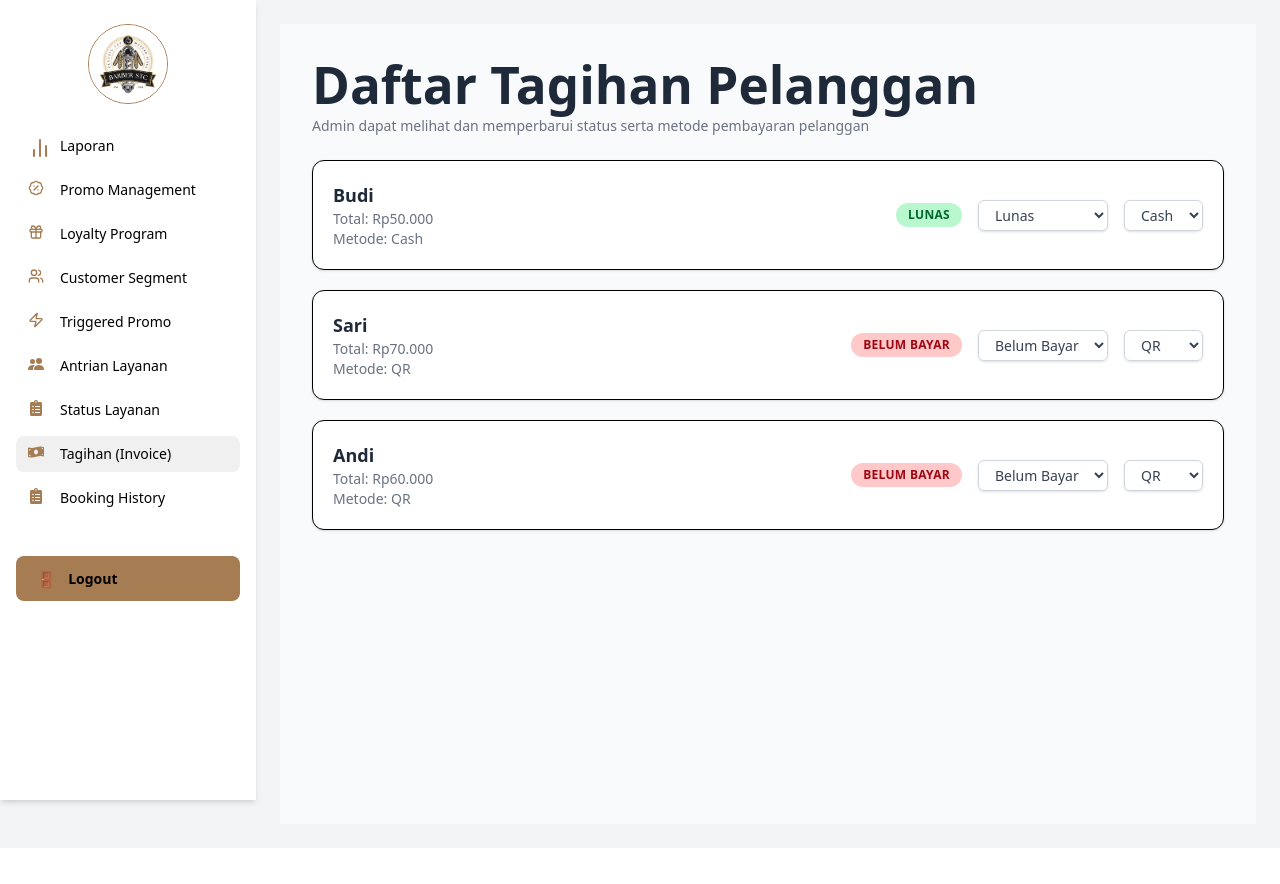
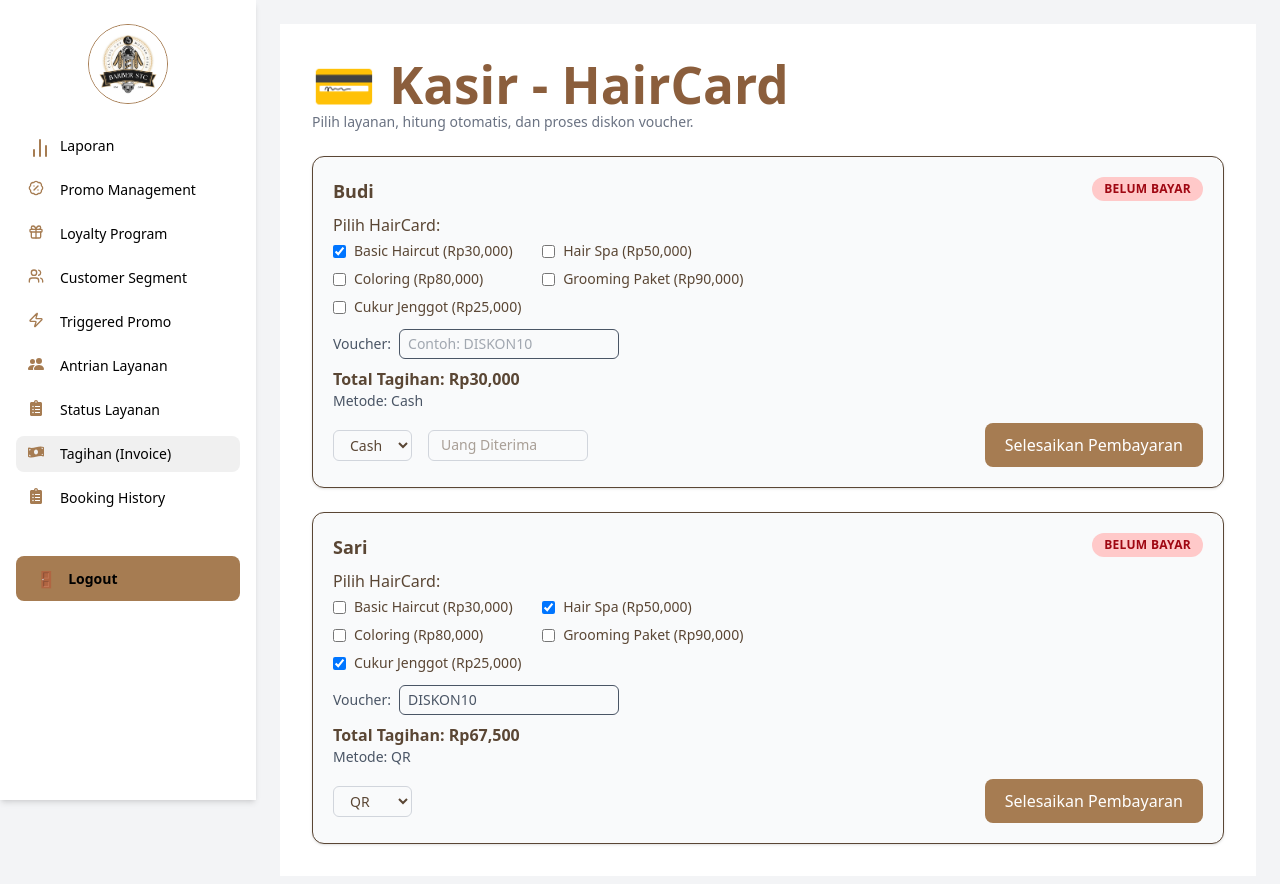
Before and after one commit to salwaistiqfarah/crm-kelompok9-23SIA, a React (Vite) app: page /admin/invoicepage in a window 1280 px wide. Shown: the top 884 px of the page. Before the commit the page ends 848 px from the top, so only its background shows below. Built offline with nearby package versions, Linux system fonts and the light colour scheme; sample sign-in values are in the browser's storage.

Commit message:
Perbaikan by hanifa

```diff
--- a/src/Pages/SA/InvoicePage.jsx
+++ b/src/Pages/SA/InvoicePage.jsx
@@ -1,70 +1,209 @@
 import React, { useState } from 'react';
+
+const hairCardPrices = {
+  'Basic Haircut': 30000,
+  'Hair Spa': 50000,
+  'Coloring': 80000,
+  'Grooming Paket': 90000,
+  'Cukur Jenggot': 25000,
+};
 
 const NotificationPage = () => {
   const [invoices, setInvoices] = useState([
-    { id: 1, name: 'Budi', total: 'Rp50.000', status: 'Lunas', method: 'Cash' },
-    { id: 2, name: 'Sari', total: 'Rp70.000', status: 'Belum Bayar', method: 'QR' },
-    { id: 3, name: 'Andi', total: 'Rp60.000', status: 'Belum Bayar', method: 'QR' }
+    {
+      id: 1,
+      name: 'Budi',
+      selectedCards: ['Basic Haircut'],
+      voucher: '',
+      status: 'Belum Bayar',
+      method: 'Cash',
+      paidAmount: '',
+      change: 0,
+    },
+    {
+      id: 2,
+      name: 'Sari',
+      selectedCards: ['Hair Spa', 'Cukur Jenggot'],
+      voucher: 'DISKON10',
+      status: 'Belum Bayar',
+      method: 'QR',
+      paidAmount: '',
+      change: 0,
+    },
   ]);
 
-  const handleStatusChange = (id, newStatus) => {
-    const updated = invoices.map(item =>
-      item.id === id ? { ...item, status: newStatus } : item
+  const calculateTotal = (selectedCards, voucher = '') => {
+    const subtotal = selectedCards.reduce((sum, card) => sum + (hairCardPrices[card] || 0), 0);
+    if (voucher === 'DISKON10') {
+      return Math.floor(subtotal * 0.9); // diskon 10%
+    }
+    return subtotal;
+  };
+
+  const handleCardChange = (id, newCards) => {
+    setInvoices(prev =>
+      prev.map(inv => {
+        if (inv.id === id) {
+          const total = calculateTotal(newCards, inv.voucher);
+          const change = inv.paidAmount - total;
+          return { ...inv, selectedCards: newCards, change: change >= 0 ? change : 0 };
+        }
+        return inv;
+      })
     );
-    setInvoices(updated);
+  };
+
+  const handleVoucherChange = (id, newVoucher) => {
+    setInvoices(prev =>
+      prev.map(inv => {
+        if (inv.id === id) {
+          const total = calculateTotal(inv.selectedCards, newVoucher);
+          const change = inv.paidAmount - total;
+          return { ...inv, voucher: newVoucher, change: change >= 0 ? change : 0 };
+        }
+        return inv;
+      })
+    );
   };
 
   const handleMethodChange = (id, newMethod) => {
-    const updated = invoices.map(item =>
-      item.id === id ? { ...item, method: newMethod } : item
+    setInvoices(prev =>
+      prev.map(inv =>
+        inv.id === id ? { ...inv, method: newMethod, paidAmount: '', change: 0 } : inv
+      )
     );
-    setInvoices(updated);
+  };
+
+  const handlePaidAmountChange = (id, value) => {
+    setInvoices(prev =>
+      prev.map(inv => {
+        if (inv.id === id) {
+          const total = calculateTotal(inv.selectedCards, inv.voucher);
+          const change = value - total;
+          return { ...inv, paidAmount: value, change: change >= 0 ? change : 0 };
+        }
+        return inv;
+      })
+    );
+  };
+
+  const handleCompletePayment = (id) => {
+    setInvoices(prev =>
+      prev.map(inv => (inv.id === id ? { ...inv, status: 'Lunas' } : inv))
+    );
+  };
+
+  const handleToggleCard = (id, card) => {
+    setInvoices(prev =>
+      prev.map(inv => {
+        if (inv.id === id) {
+          let updatedCards = inv.selectedCards.includes(card)
+            ? inv.selectedCards.filter(c => c !== card)
+            : [...inv.selectedCards, card];
+          const total = calculateTotal(updatedCards, inv.voucher);
+          const change = inv.paidAmount - total;
+          return { ...inv, selectedCards: updatedCards, change: change >= 0 ? change : 0 };
+        }
+        return inv;
+      })
+    );
   };
 
   return (
-    <main className="p-8 bg-gray-50 min-h-screen">
+    <main className="p-8 bg-white min-h-screen text-[#5A4634]">
       <header className="mb-6">
-        <h1 className="text-3xl font-bold text-gray-800">Daftar Tagihan Pelanggan</h1>
-        <p className="text-sm text-gray-500 mt-1">Admin dapat melihat dan memperbarui status serta metode pembayaran pelanggan</p>
+        <h1 className="text-3xl font-bold text-[#8B5E3C]">💳 Kasir - HairCard</h1>
+        <p className="text-sm text-gray-500">Pilih layanan, hitung otomatis, dan proses diskon voucher.</p>
       </header>
 
-      <section className="grid gap-5">
-        {invoices.map((inv) => (
-          <div
-            key={inv.id}
-            className="flex justify-between items-center bg-white p-5 rounded-xl shadow-sm border"
-          >
+      <section className="grid gap-6">
+        {invoices.map((inv) => {
+          const total = calculateTotal(inv.selectedCards, inv.voucher);
+          return (
+            <div key={inv.id} className="bg-gray-50 border rounded-xl p-5 shadow-sm space-y-3">
+              <div className="flex justify-between items-start">
                 <div>
-              <h3 className="text-lg font-semibold text-gray-800">{inv.name}</h3>
-              <p className="text-sm text-gray-500">Total: {inv.total}</p>
-              <p className="text-sm text-gray-500">Metode: {inv.method}</p>
+                  <h3 className="text-lg font-bold">{inv.name}</h3>
+
+                  <div className="mt-2">
+                    <label className="block font-medium mb-1">Pilih HairCard:</label>
+                    <div className="grid grid-cols-2 gap-2 text-sm">
+                      {Object.keys(hairCardPrices).map((card) => (
+                        <label key={card} className="flex items-center gap-2">
+                          <input
+                            type="checkbox"
+                            checked={inv.selectedCards.includes(card)}
+                            onChange={() => handleToggleCard(inv.id, card)}
+                          />
+                          {card} (Rp{hairCardPrices[card].toLocaleString()})
+                        </label>
+                      ))}
+                    </div>
                   </div>
 
-            <div className="flex items-center gap-4">
+                  <div className="mt-3 text-sm text-gray-600">
+                    <label className="mr-2">Voucher:</label>
+                    <input
+                      type="text"
+                      placeholder="Contoh: DISKON10"
+                      value={inv.voucher}
+                      onChange={(e) => handleVoucherChange(inv.id, e.target.value)}
+                      className="px-2 py-1 border rounded-md"
+                    />
+                  </div>
+
+                  <p className="mt-2 text-md font-semibold">
+                    Total Tagihan: Rp{total.toLocaleString()}
+                  </p>
+                  <p className="text-sm text-gray-600">Metode: {inv.method}</p>
+                </div>
+
                 <span className={`text-xs px-3 py-1 rounded-full font-semibold uppercase tracking-wide
-                ${inv.status === 'Lunas' ? 'bg-green-200 text-green-800' : 'bg-red-200 text-red-800'}`}
-              >
+                  ${inv.status === 'Lunas' ? 'bg-green-200 text-green-800' : 'bg-red-200 text-red-800'}`}>
                   {inv.status}
                 </span>
-              <select
-                value={inv.status}
-                onChange={(e) => handleStatusChange(inv.id, e.target.value)}
-                className="border border-gray-300 rounded-md px-3 py-1 text-sm text-gray-700 shadow-sm focus:ring focus:ring-blue-200"
-              >
-                <option value="Lunas">Lunas</option>
-                <option value="Belum Bayar">Belum Bayar</option>
-              </select>
+              </div>
+
+              <div className="flex flex-col md:flex-row gap-4 md:items-center justify-between">
+                <div className="flex gap-4">
                   <select
                     value={inv.method}
                     onChange={(e) => handleMethodChange(inv.id, e.target.value)}
-                className="border border-gray-300 rounded-md px-3 py-1 text-sm text-gray-700 shadow-sm focus:ring focus:ring-purple-200"
+                    className="border border-gray-300 rounded-md px-3 py-1 text-sm"
                   >
                     <option value="Cash">Cash</option>
                     <option value="QR">QR</option>
                   </select>
+
+                  {inv.method === 'Cash' && (
+                    <input
+                      type="number"
+                      placeholder="Uang Diterima"
+                      value={inv.paidAmount}
+                      onChange={(e) => handlePaidAmountChange(inv.id, parseInt(e.target.value || 0))}
+                      className="border border-gray-300 rounded-md px-3 py-1 text-sm w-40"
+                    />
+                  )}
+                </div>
+
+                {inv.method === 'Cash' && inv.paidAmount >= total && (
+                  <p className="text-sm text-green-700 font-medium">
+                    Kembalian: Rp{inv.change.toLocaleString()}
+                  </p>
+                )}
+
+                {inv.status !== 'Lunas' && (
+                  <button
+                    onClick={() => handleCompletePayment(inv.id)}
+                    className="bg-[#8B5E3C] hover:bg-[#6f4a2c] text-white px-4 py-2 rounded-md text-sm transition"
+                  >
+                    Selesaikan Pembayaran
+                  </button>
+                )}
               </div>
             </div>
-        ))}
+          );
+        })}
       </section>
     </main>
   );
--- a/src/Pages/SA/ServiceStatus.jsx
+++ b/src/Pages/SA/ServiceStatus.jsx
@@ -1,50 +1,98 @@
 import React, { useState } from "react";
+import { Hourglass, Scissors, CheckCircle } from "lucide-react";
 
-const ServiceStatus = () => {
+const ServiceStatusAdmin = () => {
   const [services, setServices] = useState([
-    { id: 1, name: 'Budi', service: 'Potong Rambut', barber: 'Fajar', status: 'Menunggu' },
-    { id: 2, name: 'Sari', service: 'Cukur Jenggot', barber: 'Agus', status: 'Dilayani' },
-    { id: 3, name: 'Andi', service: 'Hair Spa', barber: 'Rudi', status: 'Selesai' }
+    {
+      id: 1,
+      name: 'Budi',
+      service: 'Potong Rambut',
+      barber: 'Fajar',
+      date: '2025-06-28',
+      time: '14:00',
+      status: 'Menunggu'
+    },
+    {
+      id: 2,
+      name: 'Sari',
+      service: 'Cukur Jenggot',
+      barber: 'Agus',
+      date: '2025-06-28',
+      time: '15:00',
+      status: 'Dilayani'
+    },
+    {
+      id: 3,
+      name: 'Andi',
+      service: 'Hair Spa',
+      barber: 'Rudi',
+      date: '2025-06-28',
+      time: '15:30',
+      status: 'Selesai'
+    }
   ]);
 
   const handleStatusUpdate = (id, newStatus) => {
-    const updated = services.map((item) =>
+    const updated = services.map(item =>
       item.id === id ? { ...item, status: newStatus } : item
     );
     setServices(updated);
   };
 
+  const renderStatusBadge = (status) => {
+    switch (status) {
+      case 'Menunggu':
+        return (
+          <span className="flex items-center gap-2 bg-yellow-100 text-yellow-800 px-3 py-1 rounded-full text-sm font-medium border border-yellow-300">
+            <Hourglass size={16} /> Menunggu
+          </span>
+        );
+      case 'Dilayani':
+        return (
+          <span className="flex items-center gap-2 bg-blue-100 text-blue-800 px-3 py-1 rounded-full text-sm font-medium border border-blue-300">
+            <Scissors size={16} /> Dilayani
+          </span>
+        );
+      case 'Selesai':
+        return (
+          <span className="flex items-center gap-2 bg-green-100 text-green-800 px-3 py-1 rounded-full text-sm font-medium border border-green-300">
+            <CheckCircle size={16} /> Selesai
+          </span>
+        );
+      default:
+        return null;
+    }
+  };
+
   return (
-    <main className="p-8 bg-gray-50 min-h-screen">
+    <main className="p-8 bg-white min-h-screen text-[#5A4634]">
       <header className="mb-6">
-        <h1 className="text-3xl font-bold text-gray-800">Status Layanan Pelanggan</h1>
-        <p className="text-sm text-gray-500 mt-1">Pantau siapa yang sedang menangani pelanggan dan ubah status jika diperlukan</p>
+        <h1 className="text-3xl font-bold text-[#8B5E3C]">🛠️ Status Layanan Pelanggan</h1>
+        <p className="text-sm text-gray-500 mt-1">
+
+        </p>
       </header>
 
-      <section className="grid gap-5">
+      <section className="space-y-5">
         {services.map((item) => (
           <div
             key={item.id}
-            className="flex justify-between items-center bg-white p-5 rounded-xl shadow-sm border"
+            className="flex justify-between items-center bg-gray-50 p-5 rounded-xl shadow-sm border border-gray-200 hover:shadow-md transition"
           >
             <div>
-              <h3 className="text-lg font-semibold text-gray-800">{item.name}</h3>
-              <p className="text-sm text-gray-500">Layanan: {item.service}</p>
-              <p className="text-sm text-gray-500">Barber: {item.barber}</p>
+              <h3 className="text-lg font-bold text-[#8B5E3C]">{item.name}</h3>
+              <p className="text-sm text-gray-700">✂️ Layanan: {item.service}</p>
+              <p className="text-sm text-gray-700">🧔 Capster: {item.barber}</p>
+              <p className="text-sm text-gray-700">📅 {item.date} ⏰ {item.time}</p>
             </div>
 
-            <div className="flex items-center gap-4">
-              <span className={`text-xs px-3 py-1 rounded-full font-semibold uppercase tracking-wide
-                ${item.status === 'Menunggu' ? 'bg-yellow-200 text-yellow-800' :
-                  item.status === 'Dilayani' ? 'bg-blue-200 text-blue-800' :
-                  'bg-green-200 text-green-800'}`}
-              >
-                {item.status}
-              </span>
+            <div className="flex flex-col items-end gap-2">
+              {renderStatusBadge(item.status)}
+
               <select
                 value={item.status}
                 onChange={(e) => handleStatusUpdate(item.id, e.target.value)}
-                className="border border-gray-300 rounded-md px-3 py-1 text-sm text-gray-700 shadow-sm focus:ring focus:ring-blue-200"
+                className="mt-1 border border-gray-300 rounded-md px-3 py-1 text-sm text-gray-700 shadow-sm focus:ring focus:ring-[#8B5E3C]/30"
               >
                 <option value="Menunggu">Menunggu</option>
                 <option value="Dilayani">Dilayani</option>
@@ -58,4 +106,4 @@ const ServiceStatus = () => {
   );
 };
 
-export default ServiceStatus;
+export default ServiceStatusAdmin;
--- a/src/Pages/SA/ServisStatusUser.jsx
+++ b/src/Pages/SA/ServisStatusUser.jsx
@@ -1,29 +1,86 @@
 import React from 'react';
+import { CheckCircle, Hourglass, Scissors } from 'lucide-react';
 
 const ServisStatusUser = () => {
   const services = [
-    { name: 'Budi', service: 'Potong Rambut', status: 'Menunggu' },
-    { name: 'Sari', service: 'Cukur Jenggot', status: 'Dilayani' },
-    { name: 'Andi', service: 'Hair Spa', status: 'Selesai' }
+    {
+      name: 'Budi',
+      service: 'Potong Rambut',
+      status: 'Menunggu',
+      barber: 'Adit',
+      waktu: '28 Juni 2025, 14:00',
+      progress: 0,
+    },
+    {
+      name: 'Sari',
+      service: 'Cukur Jenggot',
+      status: 'Dilayani',
+      barber: 'Dika',
+      waktu: '28 Juni 2025, 14:30',
+      progress: 50,
+    },
+    {
+      name: 'Andi',
+      service: 'Hair Spa',
+      status: 'Selesai',
+      barber: 'Rio',
+      waktu: '28 Juni 2025, 15:00',
+      progress: 100,
+    }
   ];
 
+  const renderStatus = (status) => {
+    switch (status) {
+      case 'Menunggu':
+        return (
+          <span className="flex items-center gap-2 bg-yellow-100 text-yellow-800 text-sm font-semibold px-3 py-1 rounded-full border border-yellow-300 shadow-sm w-fit mt-2">
+            <Hourglass size={16} /> Menunggu
+          </span>
+        );
+      case 'Dilayani':
+        return (
+          <span className="flex items-center gap-2 bg-blue-100 text-blue-800 text-sm font-semibold px-3 py-1 rounded-full border border-blue-300 shadow-sm w-fit mt-2">
+            <Scissors size={16} /> Dilayani
+          </span>
+        );
+      case 'Selesai':
+        return (
+          <span className="flex items-center gap-2 bg-green-100 text-green-800 text-sm font-semibold px-3 py-1 rounded-full border border-green-300 shadow-sm w-fit mt-2">
+            <CheckCircle size={16} /> Selesai
+          </span>
+        );
+      default:
+        return null;
+    }
+  };
+
+  const renderProgressBar = (progress) => (
+    <div className="w-full bg-gray-200 rounded-full h-2 mt-3">
+      <div
+        className="bg-[#8B5E3C] h-2 rounded-full transition-all duration-300"
+        style={{ width: `${progress}%` }}
+      ></div>
+    </div>
+  );
+
   return (
-    <main className="p-8 bg-gray-50 min-h-screen">
-      <h1 className="text-2xl font-bold text-gray-800 mb-4">Status Layanan Saya</h1>
-      <div className="space-y-4">
+    <main className="p-8 bg-white min-h-screen text-[#5A4634]">
+      <h1 className="text-3xl font-bold text-[#8B5E3C] mb-6">📋 Status Layanan Anda</h1>
+      <p className="text-sm text-gray-500 mb-8">Pantau progres layanan yang sedang Anda nikmati di barbershop kami.</p>
+
+      <div className="space-y-5">
         {services.map((item, index) => (
-          <div key={index} className="bg-white rounded-xl shadow-md p-4 border flex justify-between items-center">
-            <div>
-              <p className="text-lg font-semibold text-gray-800">{item.name}</p>
-              <p className="text-sm text-gray-500">{item.service}</p>
-            </div>
-            <span className={`text-sm px-3 py-1 rounded-full font-medium tracking-wide
-              ${item.status === 'Menunggu' ? 'bg-yellow-100 text-yellow-700' :
-                item.status === 'Dilayani' ? 'bg-blue-100 text-blue-700' :
-                'bg-green-100 text-green-700'}`}
-            >
-              {item.status}
-            </span>
+          <div
+            key={index}
+            className="bg-gray-50 rounded-xl shadow-md p-5 border border-gray-200 hover:shadow-lg transition"
+          >
+            <p className="text-lg font-semibold text-[#8B5E3C]">{item.name}</p>
+            <p className="text-sm text-gray-600">✂️ Layanan: {item.service}</p>
+            <p className="text-sm text-gray-600">📅 Jadwal: {item.waktu}</p>
+            <p className="text-sm text-gray-600">🧔 Barber: {item.barber}</p>
+
+            {renderStatus(item.status)}
+            {renderProgressBar(item.progress)}
           </div>
         ))}
       </div>
--- a/src/Pages/SFA/BookingHistory.jsx
+++ b/src/Pages/SFA/BookingHistory.jsx
@@ -3,20 +3,48 @@ import React from 'react';
 import Card from '../../components/Card';
 
 const dummyBookings = [
-  { id: 1, name: 'Salwa', service: 'Potong Rambut', date: '2025-06-27', time: '13:00' },
-  { id: 2, name: 'Jojo', service: 'Cukur Jenggot', date: '2025-06-25', time: '15:30' },
+  {
+    id: 1,
+    name: 'Salwa',
+    service: 'Potong Rambut',
+    date: '2025-06-27',
+    time: '13:00',
+    capster: 'Adit',
+  },
+  {
+    id: 2,
+    name: 'Jojo',
+    service: 'Cukur Jenggot',
+    date: '2025-06-25',
+    time: '15:30',
+    capster: 'Dika',
+  },
 ];
 
 const BookingHistory = ({ isAdmin = false }) => {
   return (
     <div className="max-w-2xl mx-auto mt-10 space-y-4">
-      <h2 className="text-2xl font-bold mb-4">Histori Booking {isAdmin ? 'Semua Pengguna' : 'Anda'}</h2>
+      <h2 className="text-3xl font-bold text-[#8B5E3C] mb-6">
+        🗂️ Histori Booking {isAdmin ? 'Semua Pengguna' : 'Anda'}
+      </h2>
+
       {dummyBookings.map((item) => (
-        <Card key={item.id}>
-          <p><strong>Nama:</strong> {item.name}</p>
-          <p><strong>Layanan:</strong> {item.service}</p>
-          <p><strong>Tanggal:</strong> {item.date}</p>
-          <p><strong>Jam:</strong> {item.time}</p>
+        <Card key={item.id} className="border border-gray-200 rounded-xl p-4 shadow-sm bg-white hover:shadow-md transition">
+          <p className="text-sm text-gray-700">
+            <span className="font-semibold text-[#5A4634]">👤 Nama:</span> {item.name}
+          </p>
+          <p className="text-sm text-gray-700">
+            <span className="font-semibold text-[#5A4634]">✂️ Layanan:</span> {item.service}
+          </p>
+          <p className="text-sm text-gray-700">
+            <span className="font-semibold text-[#5A4634]">📅 Tanggal:</span> {item.date}
+          </p>
+          <p className="text-sm text-gray-700">
+            <span className="font-semibold text-[#5A4634]">⏰ Jam:</span> {item.time}
+          </p>
+          <p className="text-sm text-gray-700">
+            <span className="font-semibold text-[#5A4634]">🧔 Capster:</span> {item.capster}
+          </p>
         </Card>
       ))}
     </div>
```
Also changed, not shown: src/Pages/SA/NotificationPageUser.jsx (+45 -16 lines), src/Pages/SFA/OrderBooking.jsx (+26 -8 lines). Lines whose indentation alone changed are shown as unchanged.
